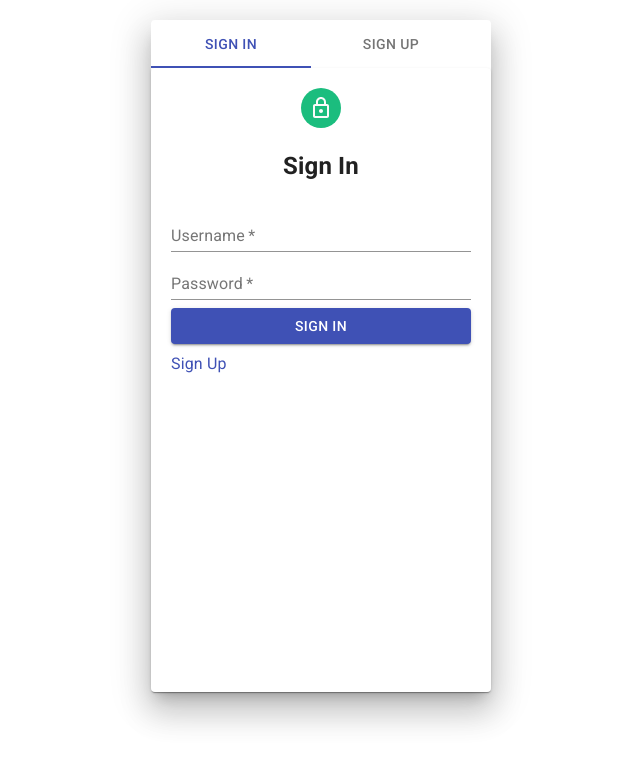
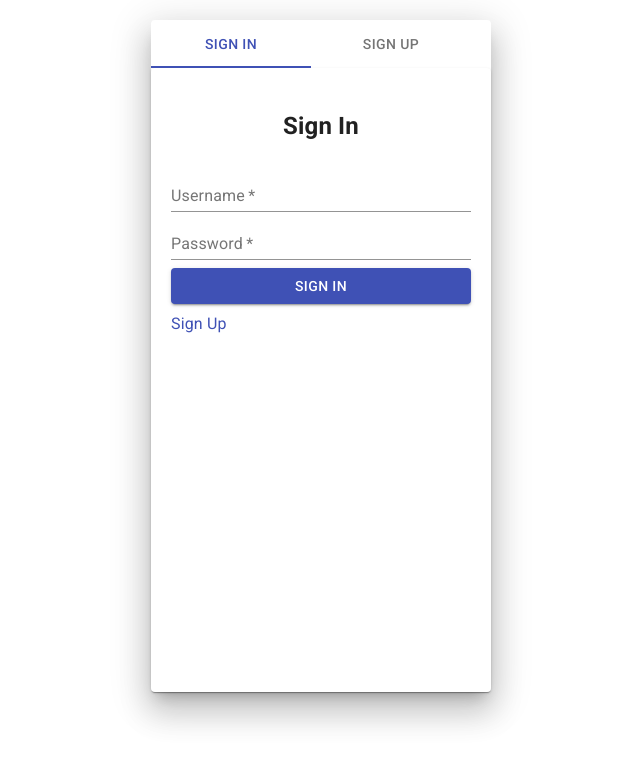
Before and after one commit to Ajaipaul-Cheema/StormHacks-Hackathon-2022, a React (Create React App) app in the folder client/: page /auth in a window 1280 px wide. Shown: the top 764 px of the page, without its empty margins (319-959 px from the left). Built offline with nearby package versions, Linux system fonts and the light colour scheme.

Commit message:
minor bug

```diff
--- a/client/src/components/login.js
+++ b/client/src/components/login.js
@@ -14,7 +14,6 @@ const Login = ({ handleChange }) => {
         <Grid>
             <Paper style={paperStyle}>
                 <Grid align='center'>
-                    <Avatar style={avatarStyle}><LockOutlinedIcon /></Avatar>
                     <h2>Sign In</h2>
                 </Grid>
                 <TextField label='Username' placeholder='Enter username' fullWidth required />
--- a/client/src/components/signup.js
+++ b/client/src/components/signup.js
@@ -1,12 +1,14 @@
 import React from 'react'
 import { Grid, Paper, Avatar, TextField, Button } from '@material-ui/core'
 import axios from 'axios';
+import { useNavigate } from "react-router-dom";
 
 const Signup = () => {
     const paperStyle = { padding: 20, width: 300, margin: "0 auto" }
     const headerStyle = { margin: 0 }
     const avatarStyle = { backgroundColor: '#1bbd7e' }
     const marginTop = { marginTop: 5 }
+    const navigate = useNavigate();
 
     function handleSubmit(event) {
         const formData = new FormData(event.currentTarget);
@@ -23,7 +25,7 @@ const Signup = () => {
         }).then((res) => {
             localStorage.setItem("token", res.data['token'])
             console.log(localStorage.getItem("token"))
-
+            return navigate('/dashboard')
         }).catch((err) => {
             console.log(err)
             alert("Username or Email already exists")
```
